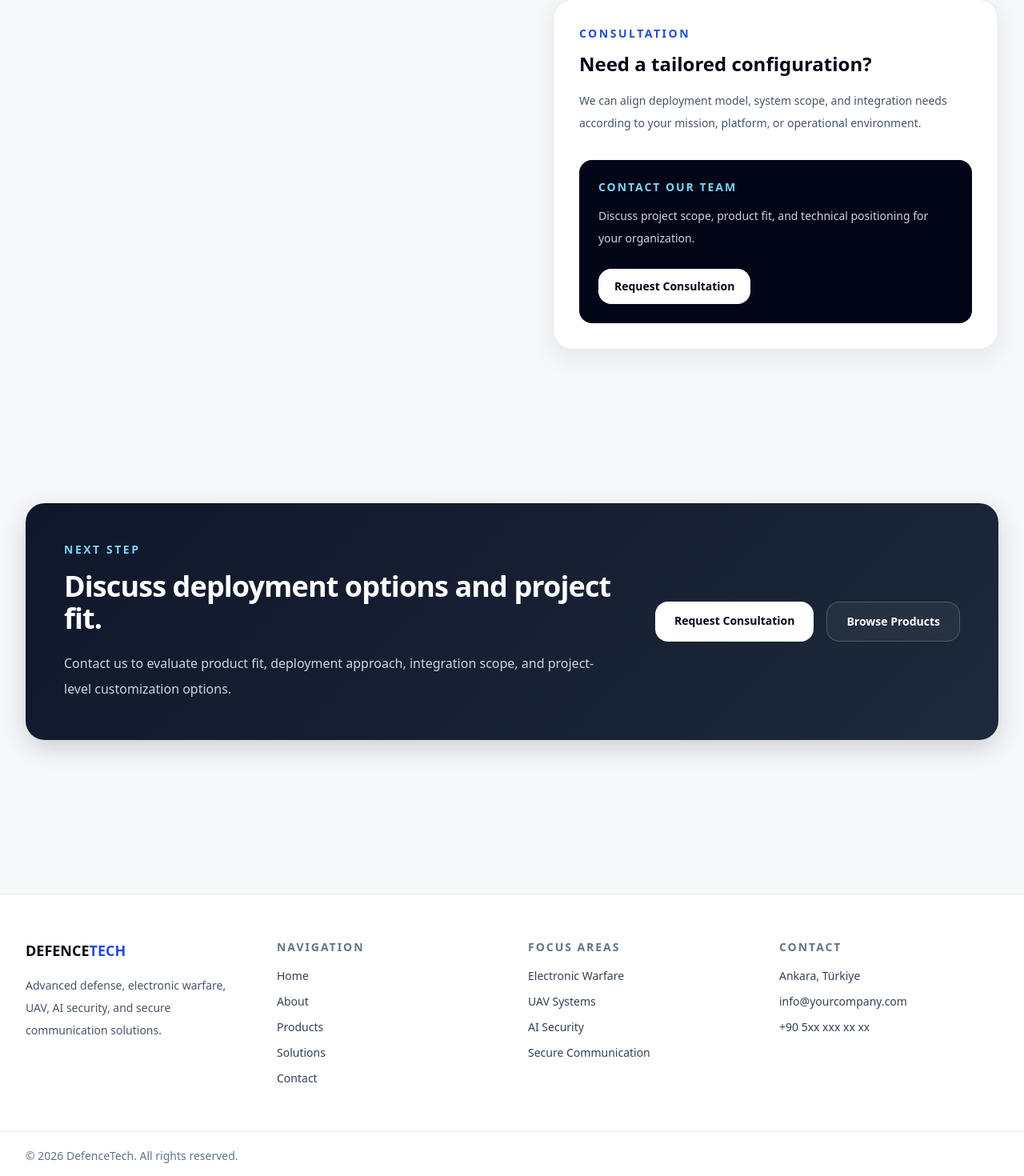
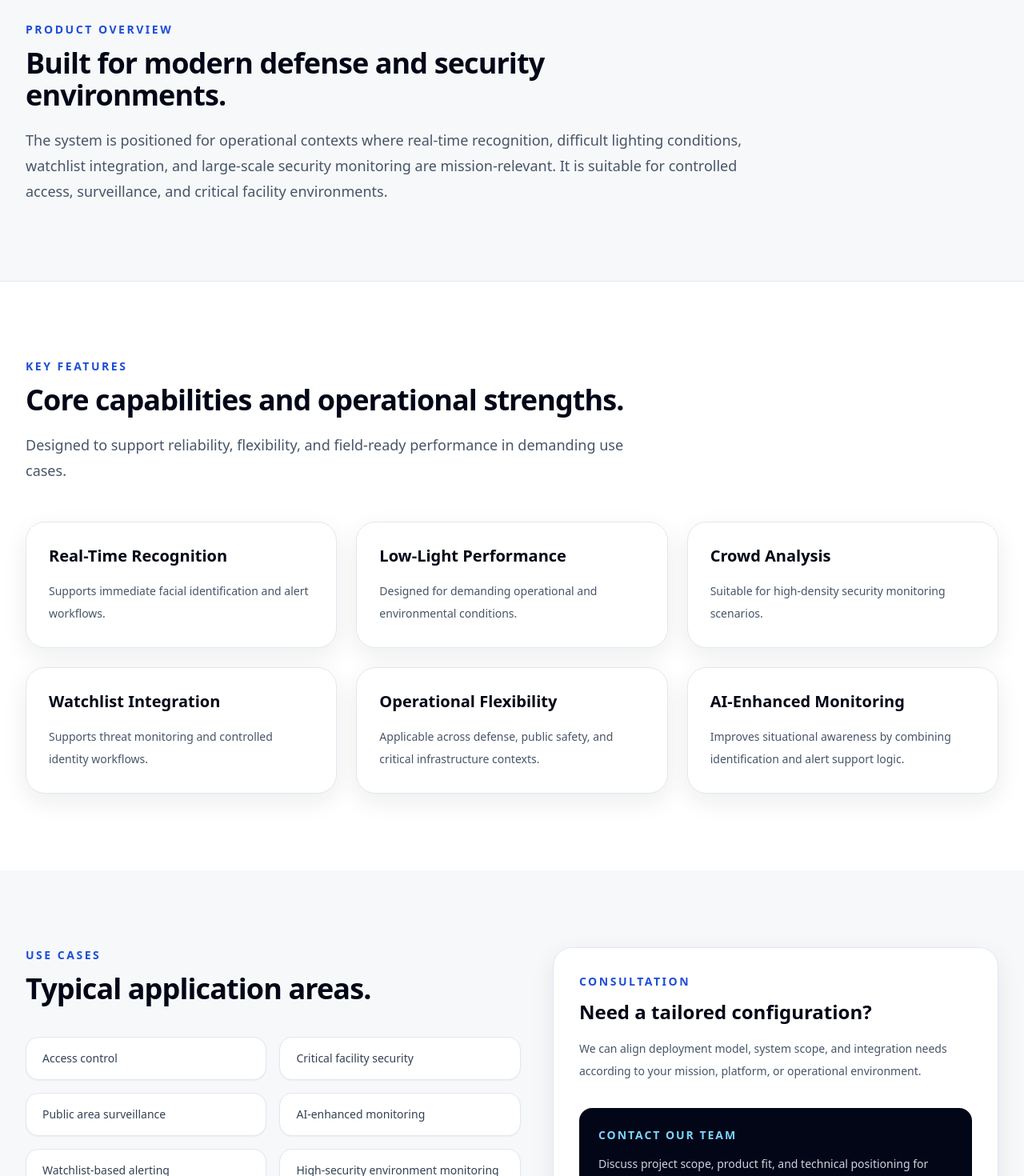
Before and after one commit to ardasaracgm/rdn-defence-2, a Next.js app: page /products/ai-face-recognition in a window 1280 px wide. Shown: the part 917-2387 px from the top of the page at 80% size. Built offline with nearby package versions, Linux system fonts and the light colour scheme.

Commit message:
Update ai-face-recognition.ts

```diff
--- a/data/products/ai-face-recognition.ts
+++ b/data/products/ai-face-recognition.ts
@@ -4,11 +4,72 @@ export const aiFaceRecognition: Product = {
   slug: "ai-face-recognition",
   name: "AI Face Recognition System",
   category: "AI Systems",
-  tagline: "Real-time biometric identification system.",
+  tagline: "Real-time biometric identification in demanding conditions.",
   shortDescription:
-    "AI-based facial recognition for security and defense applications.",
+    "Advanced facial recognition solution for defense, security, and access control.",
   description:
-    "Advanced facial recognition system for real-time identification and monitoring.",
+    "AI-powered facial recognition system designed for real-time identification, alerting, and situational awareness in security-sensitive environments.",
+  overview:
+    "The system is positioned for operational contexts where real-time recognition, difficult lighting conditions, watchlist integration, and large-scale security monitoring are mission-relevant. It is suitable for controlled access, surveillance, and critical facility environments.",
   cover: "/images/products/ai-face-recognition.jpg",
+  gallery: ["/images/products/ai-face-recognition.jpg"],
   featured: true,
+  features: [
+    {
+      title: "Real-Time Recognition",
+      description:
+        "Supports immediate facial identification and alert workflows.",
+    },
+    {
+      title: "Low-Light Performance",
+      description:
+        "Designed for demanding operational and environmental conditions.",
+    },
+    {
+      title: "Crowd Analysis",
+      description:
+        "Suitable for high-density security monitoring scenarios.",
+    },
+    {
+      title: "Watchlist Integration",
+      description:
+        "Supports threat monitoring and controlled identity workflows.",
+    },
+    {
+      title: "Operational Flexibility",
+      description:
+        "Applicable across defense, public safety, and critical infrastructure contexts.",
+    },
+    {
+      title: "AI-Enhanced Monitoring",
+      description:
+        "Improves situational awareness by combining identification and alert support logic.",
+    },
+  ],
+  useCases: [
+    "Access control",
+    "Critical facility security",
+    "Public area surveillance",
+    "AI-enhanced monitoring",
+    "Watchlist-based alerting",
+    "High-security environment monitoring",
+  ],
+  specifications: [
+    { label: "Technology", value: "AI / Biometric Recognition" },
+    { label: "Operation", value: "Real-time monitoring" },
+    { label: "Deployment", value: "Security / Defense / Access Control" },
+    {
+      label: "Processing Logic",
+      value: "Identification / alert / watchlist workflows",
+    },
+    { label: "Environment", value: "Indoor / outdoor security use cases" },
+    { label: "Focus", value: "Identity and situational awareness" },
+  ],
+  documents: [{ title: "Capability Overview", url: "#" }],
+  videos: [{ title: "Demo Video", url: "#" }],
+  seo: {
+    title: "AI Face Recognition System | DefenceTech",
+    description:
+      "Real-time AI facial recognition solution for defense, security, surveillance, and access control environments.",
+  },
 };
```
